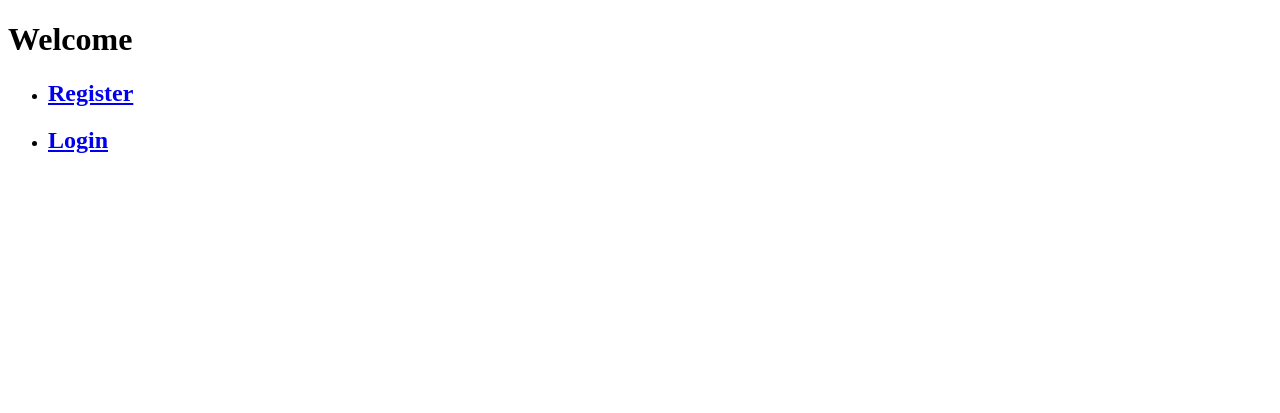
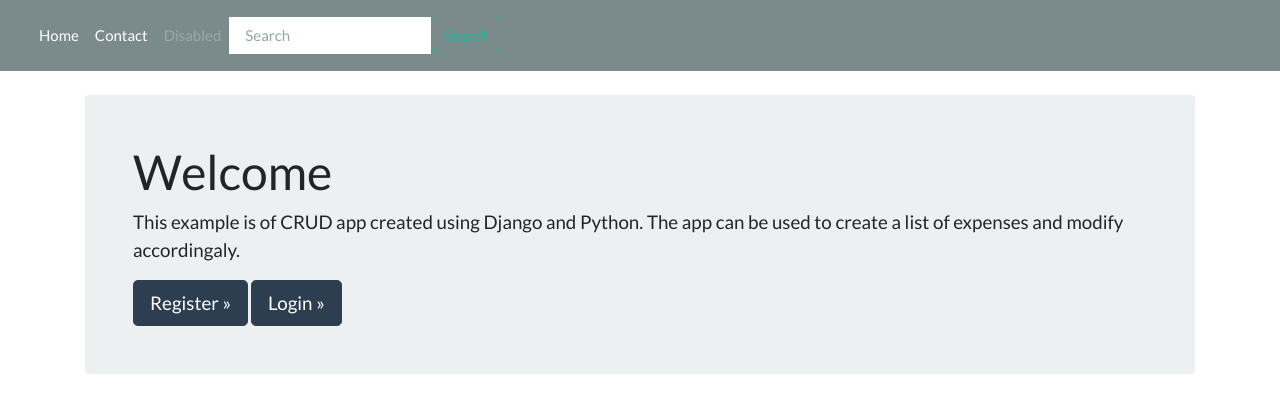
Before and after one commit to ashish2094/expense-tracker, a Django app: page / in a window 1280 px wide. Shown: the top 413 px of the page. Run offline with Django 3.2, Linux system fonts and the light colour scheme; some libraries are stand-ins or nearby versions.

Commit message:
new index

```diff
--- a/authentication/views.py
+++ b/authentication/views.py
@@ -44,7 +44,7 @@ class RegistrationView(View):
                     )
                     """
                     messages.success(request, 'Registration Successfull')
-                    return render(request, 'authentication/register.html')
+                    return render(request, 'authentication/login.html')
 
             else:
                 messages.info(request, 'Email already exists')
--- a/expenses/views.py
+++ b/expenses/views.py
@@ -88,7 +88,7 @@ class EditExpenseView(LoginRequiredMixin, View):
         expense.date = date
         expense.save()
         messages.info(request, 'Expense Updated Successfully!')
-        return redirect('/')
+        return redirect('/expenses/')
 
 class CnfrmDeleteView(LoginRequiredMixin, View):
     def get(self, request, id):
@@ -99,4 +99,4 @@ class DeleteExpenseView(LoginRequiredMixin, View):
         expense = Expense.objects.get(id=id)
         expense.delete()
         messages.info(request, 'Expense Deleted Successfully!')
-        return redirect('/')
+        return redirect('/expenses/')
--- a/templates/base_auth.html
+++ b/templates/base_auth.html
@@ -1,33 +1,147 @@
-<!doctype html>
+<!DOCTYPE html>
 {% load static %}
-
 <html lang="en">
-<head>
-    <meta charset="utf-8">
-    <meta name="viewport" content="width=device-width, initial-scale=1">
+  <head>
+    <meta charset="utf-8" />
+    <meta name="viewport" content="width=device-width, initial-scale=1" />
     <title>ExpenseWebsite</title>
 
-    <link rel="canonical" href="https://getbootstrap.com/docs/5.0/examples/dashboard/">
-
-
+    <link
+      rel="canonical"
+      href="https://getbootstrap.com/docs/5.0/examples/navbar-static/"
+    />
 
     <!-- Bootstrap core CSS -->
-    <link href="{% static 'css/bootstrap.min.css' %}" rel="stylesheet">
-    <link href="{% static 'css/main.css' %}" rel="stylesheet">
+    <link href="{% static 'css/bootstrap.min.css' %}" rel="stylesheet" />
+    <link href="{% static 'css/main.css' %}" rel="stylesheet" />
 
     <!-- Custom styles for this template -->
-    <link href="{% static 'css/dashboard.css' %}" rel="stylesheet">
-</head>
- <body>
-    <main >
-      {% block content %}
-      {% endblock %}
+    <link href="{% static 'css/dashboard.css' %}" rel="stylesheet" />
 
-    </main>
+    <!-- Bootstrap core CSS -->
+    <link
+      href="/docs/5.0/dist/css/bootstrap.min.css"
+      rel="stylesheet"
+      integrity="sha384-eOJMYsd53ii+scO/bJGFsiCZc+5NDVN2yr8+0RDqr0Ql0h+rP48ckxlpbzKgwra6"
+      crossorigin="anonymous"
+    />
 
-    <script src="/docs/5.0/dist/js/bootstrap.bundle.min.js" integrity="sha384-b5kHyXgcpbZJO/tY9Ul7kGkf1S0CWuKcCD38l8YkeH8z8QjE0GmW1gYU5S9FOnJ0" crossorigin="anonymous"></script>
-    <script src="https://cdn.jsdelivr.net/npm/feather-icons@4.28.0/dist/feather.min.js" integrity="sha384-uO3SXW5IuS1ZpFPKugNNWqTZRRglnUJK6UAZ/gxOX80nxEkN9NcGZTftn6RzhGWE" crossorigin="anonymous"></script>
-    <script src="https://cdn.jsdelivr.net/npm/chart.js@2.9.4/dist/Chart.min.js" integrity="sha384-zNy6FEbO50N+Cg5wap8IKA4M/ZnLJgzc6w2NqACZaK0u0FXfOWRRJOnQtpZun8ha" crossorigin="anonymous"></script>
-    <script src= "{% static 'js/main.js' %}"></script>
+    <!-- Favicons -->
+    <link
+      rel="apple-touch-icon"
+      href="/docs/5.0/assets/img/favicons/apple-touch-icon.png"
+      sizes="180x180"
+    />
+    <link
+      rel="icon"
+      href="/docs/5.0/assets/img/favicons/favicon-32x32.png"
+      sizes="32x32"
+      type="image/png"
+    />
+    <link
+      rel="icon"
+      href="/docs/5.0/assets/img/favicons/favicon-16x16.png"
+      sizes="16x16"
+      type="image/png"
+    />
+    <link rel="manifest" href="/docs/5.0/assets/img/favicons/manifest.json" />
+    <link
+      rel="mask-icon"
+      href="/docs/5.0/assets/img/favicons/safari-pinned-tab.svg"
+      color="#7952b3"
+    />
+    <link rel="icon" href="/docs/5.0/assets/img/favicons/favicon.ico" />
+    <meta name="theme-color" content="#7952b3" />
+
+    <style>
+      .bd-placeholder-img {
+        font-size: 1.125rem;
+        text-anchor: middle;
+        -webkit-user-select: none;
+        -moz-user-select: none;
+        user-select: none;
+      }
+
+      @media (min-width: 768px) {
+        .bd-placeholder-img-lg {
+          font-size: 3.5rem;
+        }
+      }
+    </style>
+
+    <!-- Custom styles for this template -->
+    <link href="navbar-top.css" rel="stylesheet" />
+  </head>
+  <body>
+    <nav class="navbar navbar-expand-md navbar-dark bg-dark mb-4">
+      <div class="container-fluid">
+        <button
+          class="navbar-toggler"
+          type="button"
+          data-bs-toggle="collapse"
+          data-bs-target="#navbarCollapse"
+          aria-controls="navbarCollapse"
+          aria-expanded="false"
+          aria-label="Toggle navigation"
+        >
+          <span class="navbar-toggler-icon"></span>
+        </button>
+        <div class="collapse navbar-collapse" id="navbarCollapse">
+          <ul class="navbar-nav me-auto mb-2 mb-md-0">
+            <li class="nav-item">
+              <a class="nav-link active" aria-current="page" href="#">Home</a>
+            </li>
+            <li class="nav-item">
+              <a class="nav-link" href="#">Contact</a>
+            </li>
+            <li class="nav-item">
+              <a
+                class="nav-link disabled"
+                href="#"
+                tabindex="-1"
+                aria-disabled="true"
+                >Disabled</a
+              >
+            </li>
+          </ul>
+          <form class="d-flex">
+            <input
+              class="form-control me-2"
+              type="search"
+              placeholder="Search"
+              aria-label="Search"
+            />
+            <button class="btn btn-outline-success" type="submit">
+              Search
+            </button>
+          </form>
+        </div>
+      </div>
+    </nav>
+
+    <main class="container">{% block content %} {% endblock %}</main>
+
+    <script
+      src="/docs/5.0/dist/js/bootstrap.bundle.min.js"
+      integrity="sha384-JEW9xMcG8R+pH31jmWH6WWP0WintQrMb4s7ZOdauHnUtxwoG2vI5DkLtS3qm9Ekf"
+      crossorigin="anonymous"
+    ></script>
+
+    <script
+      src="/docs/5.0/dist/js/bootstrap.bundle.min.js"
+      integrity="sha384-b5kHyXgcpbZJO/tY9Ul7kGkf1S0CWuKcCD38l8YkeH8z8QjE0GmW1gYU5S9FOnJ0"
+      crossorigin="anonymous"
+    ></script>
+    <script
+      src="https://cdn.jsdelivr.net/npm/feather-icons@4.28.0/dist/feather.min.js"
+      integrity="sha384-uO3SXW5IuS1ZpFPKugNNWqTZRRglnUJK6UAZ/gxOX80nxEkN9NcGZTftn6RzhGWE"
+      crossorigin="anonymous"
+    ></script>
+    <script
+      src="https://cdn.jsdelivr.net/npm/chart.js@2.9.4/dist/Chart.min.js"
+      integrity="sha384-zNy6FEbO50N+Cg5wap8IKA4M/ZnLJgzc6w2NqACZaK0u0FXfOWRRJOnQtpZun8ha"
+      crossorigin="anonymous"
+    ></script>
+    <script src="{% static 'js/main.js' %}"></script>
   </body>
 </html>
--- a/templates/index.html
+++ b/templates/index.html
@@ -1,4 +1,21 @@
-<!DOCTYPE html>
+{% extends 'base_auth.html' %} {% load static %} {% block content %}
+
+<div class="bg-light p-5 rounded">
+  <h1>Welcome</h1>
+  <p class="lead">
+    This example is of CRUD app created using Django and Python. The app can be
+    used to create a list of expenses and modify accordingaly.
+  </p>
+  <a class="btn btn-lg btn-primary" href="{% url 'register' %}" role="button"
+    >Register &raquo;</a
+  >
+  <a class="btn btn-lg btn-primary" href="{% url 'login' %}/" role="button"
+    >Login &raquo;</a
+  >
+</div>
+{% endblock content %}
+
+<!--DOCTYPE html>
 <html lang="en">
   <head>
     <meta charset="UTF-8" />
@@ -17,4 +34,4 @@
       </li>
     </ul>
   </body>
-</html>
+</html>-->
```
